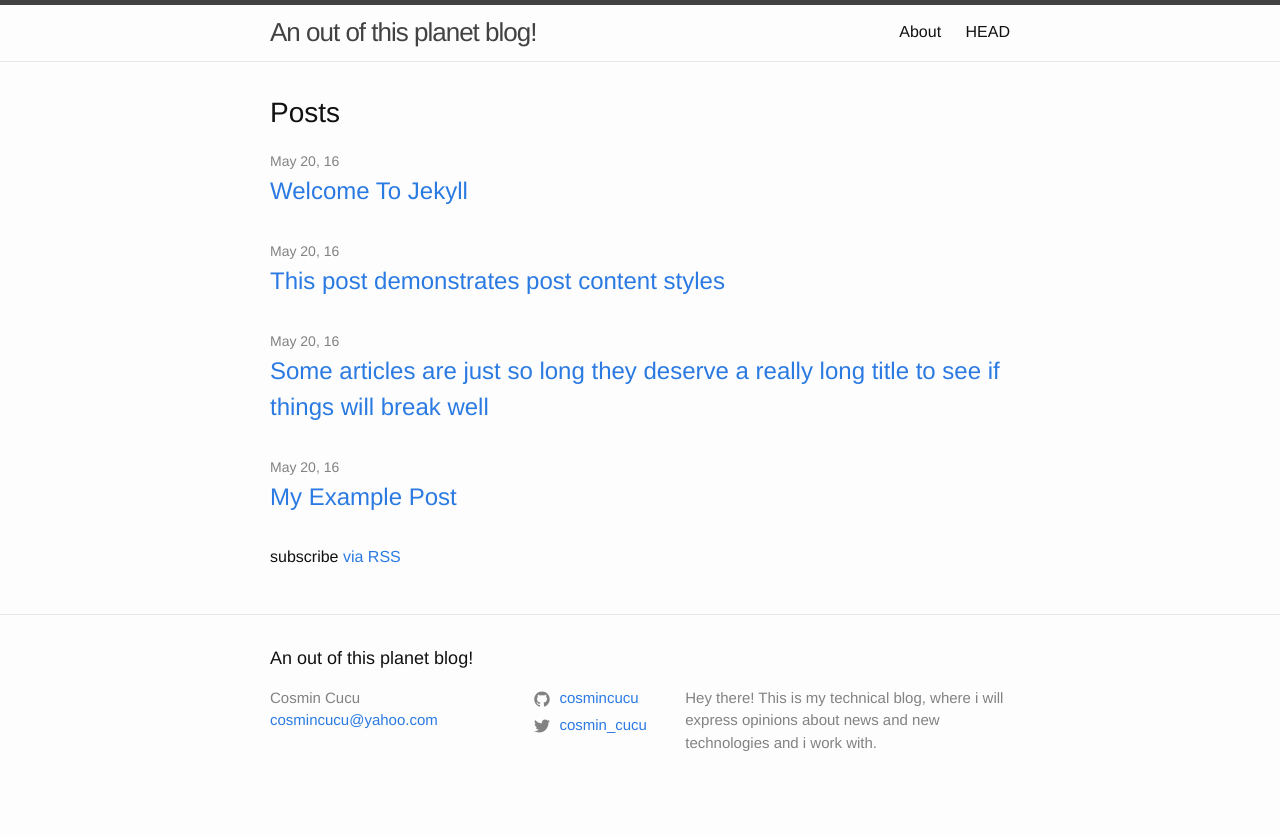
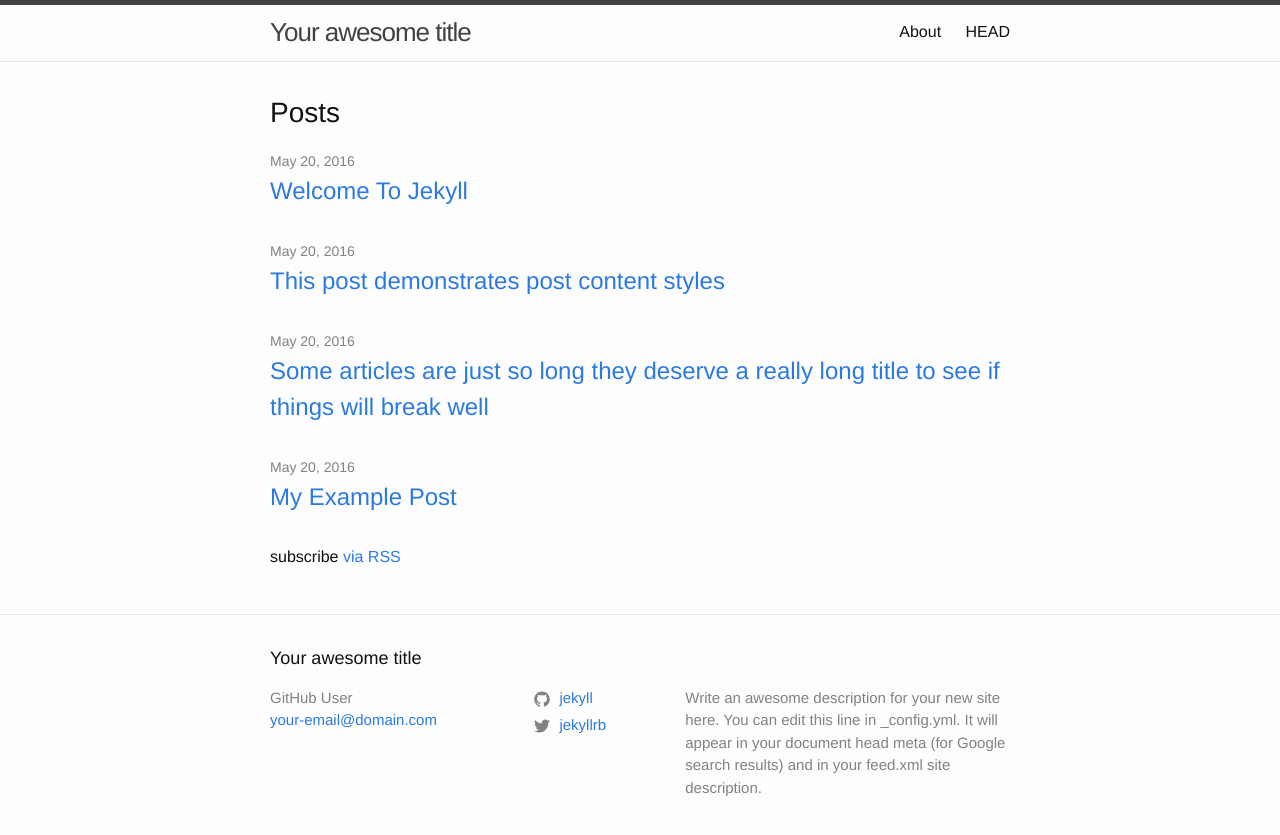
Before and after one commit to cosmincucu/cosmincucu.github.io, a Jekyll site: the page built from index.md, in a window 1280 px wide. Shown: the top 835 px of the page. Built offline with Jekyll 4.4.1, drawn with Linux system fonts in a browser that asks for light colours.

Commit message:
Reverting changes of the theme.

```diff
--- a/_config.yml
+++ b/_config.yml
@@ -1,17 +1,18 @@
-title: An out of this planet blog!
-author: Cosmin Cucu
-email: cosmincucu@yahoo.com
+title: Your awesome title
+author: GitHub User
+email: your-email@domain.com
 description: > # this means to ignore newlines until "baseurl:"
-  Hey there! This is my technical blog, where i will express opinions
-  about news and new technologies and i work with.
+  Write an awesome description for your new site here. You can edit this
+  line in _config.yml. It will appear in your document head meta (for
+  Google search results) and in your feed.xml site description.
 
-twitter_username: cosmin_cucu
-github_username:  cosmincucu
+twitter_username: jekyllrb
+github_username:  jekyll
 
 # Minima date format
 # refer to http://shopify.github.io/liquid/filters/date/ if you want to customize this
 minima:
-  date_format: "%b %d, %y"
+  date_format: "%b %-d, %Y"
 
 # If you want to link only specific pages in your header, uncomment
 # this and add the path to the pages in order as they should show up
```
Also changed, not shown: CODE_OF_CONDUCT.md (+1 -1 lines), Gemfile.lock (deleted), README.md, screenshot.png (added), 1 other file.
